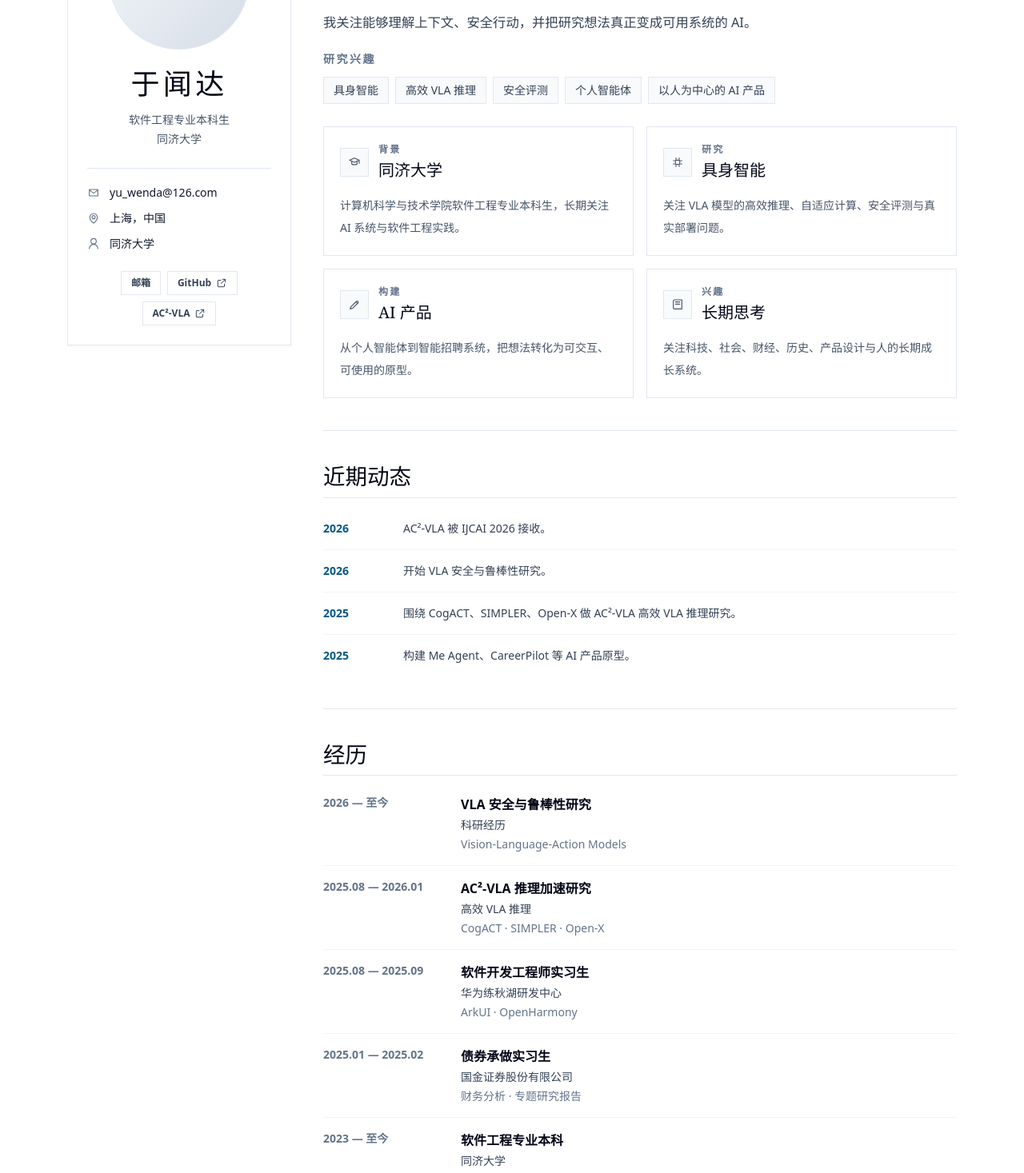
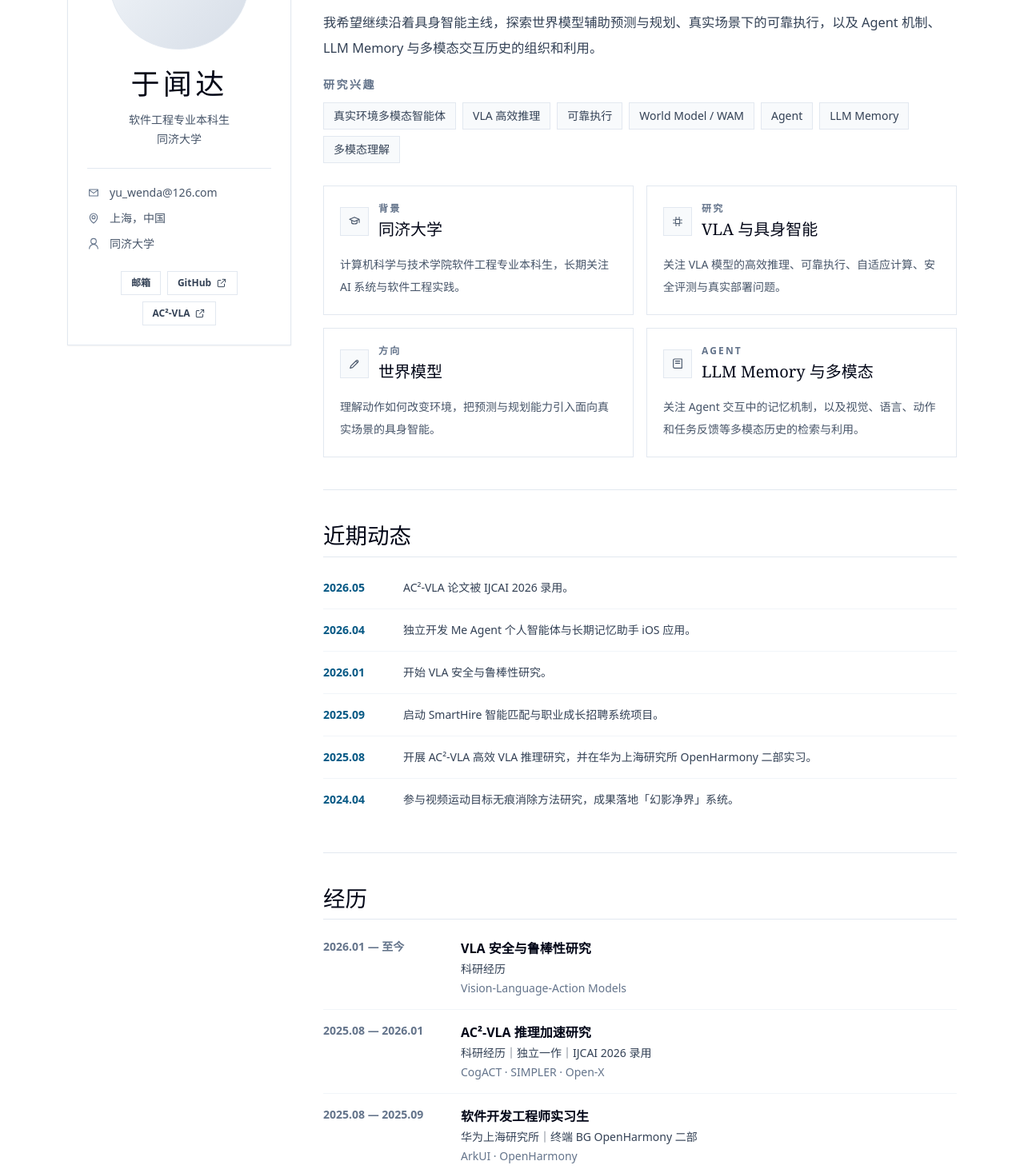
Before and after one commit to SunnyYWD/Aegon-20plus, a React (Vite) app: page / in a window 1280 px wide. Shown: the part 260-1727 px from the top of the page at 80% size. Built offline with nearby package versions, Linux system fonts and the light colour scheme.

Commit message:
Update portfolio timeline and project links

```diff
--- a/wenda_editorial_portfolio_homepage.jsx
+++ b/wenda_editorial_portfolio_homepage.jsx
@@ -37,33 +37,36 @@ const DATA = {
     location: "Shanghai, China",
     email: "yu_wenda@126.com",
     intro: [
-      "I’m Wenda Yu, a software engineering undergraduate at Tongji University. My work connects embodied AI research, efficient VLA inference, safety evaluation, and AI-native product building.",
-      "I am interested in systems that remember context, act safely, and turn research ideas into working products."
+      "I’m Wenda Yu, a software engineering undergraduate at Tongji University. My research interest centers on multimodal agents for real-world environments. I currently focus on VLA models and world models, with prior research in efficient inference and adversarial attack-defense.",
+      "I am exploring how embodied agents can move beyond direct action prediction toward world-model-assisted planning and reliable execution, while also studying agents, LLM memory, and the organization of multimodal interaction histories."
     ],
     links: [["Email", "mailto:yu_wenda@126.com"], ["GitHub", "https://github.com/SunnyYWD"], ["AC²-VLA", "https://arxiv.org/abs/2601.19634"]],
     interestsTitle: "Research Interests",
-    interests: ["Embodied AI", "Efficient VLA inference", "Safety evaluation", "Personal agents", "Human-centered AI products"],
+    interests: ["Real-world multimodal agents", "Efficient VLA inference", "Reliable execution", "World models / WAM", "Agents", "LLM Memory", "Multimodal understanding"],
     focusTitle: "Focus",
     focus: [
       ["grad", "Background", "Tongji University", "Software Engineering undergraduate in the College of Computer Science and Technology."],
-      ["cpu", "Research", "Embodied AI", "Efficient inference, adaptive computation, and safety evaluation for VLA systems."],
-      ["pen", "Builder", "AI Products", "From personal agents to hiring systems, turning ideas into usable prototypes."],
-      ["book", "Interests", "Long-term Thinking", "Technology, society, finance, history, product design, and human-centered systems."]
+      ["cpu", "Research", "VLA & Embodied AI", "Efficient inference, reliable execution, adaptive computation, and safety evaluation for VLA systems."],
+      ["pen", "Direction", "World Models", "Understanding how actions change the environment, with prediction and planning as a path toward real-world embodied intelligence."],
+      ["book", "Agent", "LLM Memory & Multimodal Signals", "Memory mechanisms for agents, plus the retrieval and use of visual, language, action, and feedback histories."]
     ],
     newsTitle: "News",
     news: [
-      ["2026", "AC²-VLA was accepted at IJCAI 2026."],
-      ["2026", "Started a research thread on VLA safety and robustness."],
-      ["2025", "Worked on AC²-VLA efficient VLA inference with CogACT, SIMPLER, and Open-X."],
-      ["2025", "Built AI product prototypes including Me Agent and CareerPilot."]
+      ["2026.05", "AC²-VLA paper was accepted by IJCAI 2026."],
+      ["2026.04", "Independently developed Me Agent, an iOS app for personal agents and long-term memory."],
+      ["2026.01", "Started research on VLA safety and robustness."],
+      ["2025.09", "Started SmartHire, an intelligent recruiting and career-growth system."],
+      ["2025.08", "Started AC²-VLA efficient VLA inference research and interned at Huawei Shanghai Research Institute."],
+      ["2024.04", "Joined the video moving-object removal research project, later implemented as Phantom CleanView."]
     ],
     experienceTitle: "Experience",
     experience: [
-      ["2026 — Now", "VLA Safety & Robustness Research", "Research", "Vision-Language-Action Models"],
-      ["2025.08 — 2026.01", "AC²-VLA Research", "Efficient VLA Inference", "CogACT · SIMPLER · Open-X"],
-      ["2025.08 — 2025.09", "Software Engineering Intern", "Huawei Lianqiu Lake R&D Center", "ArkUI · OpenHarmony"],
-      ["2025.01 — 2025.02", "Bond Underwriting Intern", "Sinolink Securities", "Finance · Research Reports"],
-      ["2023 — Now", "B.E. Software Engineering", "Tongji University", "Shanghai, China"]
+      ["2026.01 — Now", "VLA Safety & Robustness Research", "Research", "Vision-Language-Action Models"],
+      ["2025.08 — 2026.01", "AC²-VLA Research", "Independent First Author · IJCAI 2026 Accepted", "CogACT · SIMPLER · Open-X"],
+      ["2025.08 — 2025.09", "Software Engineering Intern", "Huawei Shanghai Research Institute · OpenHarmony", "ArkUI · OpenHarmony"],
+      ["2025.01 — 2025.02", "Bond Underwriting Intern", "Sinolink Securities · Bond Department III", "Finance · Research Reports"],
+      ["2024.04 — 2025.04", "Video Moving-Object Removal Research", "Core Member · Shanghai College Student Innovation Project", "3D Optical Flow · Point-Cloud Motion Estimation"],
+      ["2023.09 — 2027.06", "B.E. Software Engineering", "Tongji University · College of Computer Science and Technology", "Shanghai, China"]
     ],
     paperTitle: "Selected Publication",
     paper: {
@@ -86,9 +89,9 @@ const DATA = {
       ["Me Agent", "Personal Agent · Memory · iOS", "A personal AI agent concept centered on long-term memory, contextual assistance, voice capture, collections, and mobile-first interaction.", "agent", ["iOS", "Memory", "Tools"], "https://sunnyywd.github.io/Me-Agent-support"],
       ["CareerPilot", "LLM · Matching · HR Platform", "An AI-driven recruiting platform prototype for semantic person-job matching, explainable candidate scoring, and HR-side workflows.", "dashboard", ["Vue", "LLM", "Matching"], "https://github.com/SunnyYWD/CareerPilot.git"],
       ["Phantom CleanView", "Video Editing · 3D Optical Flow", "An intelligent video object removal system guided by 3D optical-flow edges and point-cloud motion estimation, supporting target erasure and voice control.", "video", ["YOLOv8", "E2FGVI", "Streamlit"], "#"],
-      ["JiSpeed", "Delivery Platform · Backend", "A full-stack food delivery and management platform covering ordering, merchant operations, rider dispatching, settlement, anomaly detection, and data visualization.", "delivery", ["Spring Boot", "Redis", "Vue"], "#"],
+      ["JiSpeed", "Delivery Platform · Backend", "A full-stack food delivery and management platform covering ordering, merchant operations, rider dispatching, settlement, anomaly detection, and data visualization.", "delivery", ["Spring Boot", "Redis", "Vue"], "https://github.com/SunnyYWD/JiSpeed"],
       ["LeWan", "Elderly Care · WeChat Mini Program", "A health companion mini program for elderly users, integrating medication reminders, health journals, SOS assistance, speech recognition, and LLM-based intent understanding.", "health", ["WXML", "ASR", "DeepSeek"], "#"],
-      ["Farm Life Simulator", "Game Development · Cocos2d-x", "A Stardew Valley-inspired farming simulation game with crop planting, animal raising, resident interactions, festival activities, skill systems, and farm mechanics.", "game", ["C++", "Cocos2d-x", "Python"], "#"]
+      ["Farm Life Simulator", "Game Development · Cocos2d-x", "A Stardew Valley-inspired farming simulation game with crop planting, animal raising, resident interactions, festival activities, skill systems, and farm mechanics.", "game", ["C++", "Cocos2d-x", "Python"], "https://github.com/SunnyYWD/StarDewValleyGame"]
     ],
     contact: { title: "Contact", desc: "Open to research conversations, collaboration, and thoughtful product ideas.", copyright: "© 2026 Wenda Yu. All rights reserved." }
   },
@@ -101,33 +104,36 @@ const DATA = {
     location: "上海，中国",
     email: "yu_wenda@126.com",
     intro: [
-      "我是于闻达，同济大学计算机科学与技术学院软件工程专业本科生。当前工作围绕具身智能、高效 VLA 推理、安全与鲁棒性评测，以及 AI 原生产品构建展开。",
-      "我关注能够理解上下文、安全行动，并把研究想法真正变成可用系统的 AI。"
+      "我是于闻达，同济大学计算机科学与技术学院软件工程专业本科生。我的研究兴趣集中在面向真实环境的多模态智能体，目前主要关注 VLA 模型和世界模型，在高效推理和对抗攻防方面进行过研究。",
+      "我希望继续沿着具身智能主线，探索世界模型辅助预测与规划、真实场景下的可靠执行，以及 Agent 机制、LLM Memory 与多模态交互历史的组织和利用。"
     ],
     links: [["邮箱", "mailto:yu_wenda@126.com"], ["GitHub", "https://github.com/SunnyYWD"], ["AC²-VLA", "https://arxiv.org/abs/2601.19634"]],
     interestsTitle: "研究兴趣",
-    interests: ["具身智能", "高效 VLA 推理", "安全评测", "个人智能体", "以人为中心的 AI 产品"],
+    interests: ["真实环境多模态智能体", "VLA 高效推理", "可靠执行", "World Model / WAM", "Agent", "LLM Memory", "多模态理解"],
     focusTitle: "方向",
     focus: [
       ["grad", "背景", "同济大学", "计算机科学与技术学院软件工程专业本科生，长期关注 AI 系统与软件工程实践。"],
-      ["cpu", "研究", "具身智能", "关注 VLA 模型的高效推理、自适应计算、安全评测与真实部署问题。"],
-      ["pen", "构建", "AI 产品", "从个人智能体到智能招聘系统，把想法转化为可交互、可使用的原型。"],
-      ["book", "兴趣", "长期思考", "关注科技、社会、财经、历史、产品设计与人的长期成长系统。"]
+      ["cpu", "研究", "VLA 与具身智能", "关注 VLA 模型的高效推理、可靠执行、自适应计算、安全评测与真实部署问题。"],
+      ["pen", "方向", "世界模型", "理解动作如何改变环境，把预测与规划能力引入面向真实场景的具身智能。"],
+      ["book", "Agent", "LLM Memory 与多模态", "关注 Agent 交互中的记忆机制，以及视觉、语言、动作和任务反馈等多模态历史的检索与利用。"]
     ],
     newsTitle: "近期动态",
     news: [
-      ["2026", "AC²-VLA 被 IJCAI 2026 接收。"],
-      ["2026", "开始 VLA 安全与鲁棒性研究。"],
-      ["2025", "围绕 CogACT、SIMPLER、Open-X 做 AC²-VLA 高效 VLA 推理研究。"],
-      ["2025", "构建 Me Agent、CareerPilot 等 AI 产品原型。"]
+      ["2026.05", "AC²-VLA 论文被 IJCAI 2026 录用。"],
+      ["2026.04", "独立开发 Me Agent 个人智能体与长期记忆助手 iOS 应用。"],
+      ["2026.01", "开始 VLA 安全与鲁棒性研究。"],
+      ["2025.09", "启动 SmartHire 智能匹配与职业成长招聘系统项目。"],
+      ["2025.08", "开展 AC²-VLA 高效 VLA 推理研究，并在华为上海研究所 OpenHarmony 二部实习。"],
+      ["2024.04", "参与视频运动目标无痕消除方法研究，成果落地「幻影净界」系统。"]
     ],
     experienceTitle: "经历",
     experience: [
-      ["2026 — 至今", "VLA 安全与鲁棒性研究", "科研经历", "Vision-Language-Action Models"],
-      ["2025.08 — 2026.01", "AC²-VLA 推理加速研究", "高效 VLA 推理", "CogACT · SIMPLER · Open-X"],
-      ["2025.08 — 2025.09", "软件开发工程师实习生", "华为练秋湖研发中心", "ArkUI · OpenHarmony"],
-      ["2025.01 — 2025.02", "债券承做实习生", "国金证券股份有限公司", "财务分析 · 专题研究报告"],
-      ["2023 — 至今", "软件工程专业本科", "同济大学", "上海，中国"]
+      ["2026.01 — 至今", "VLA 安全与鲁棒性研究", "科研经历", "Vision-Language-Action Models"],
+      ["2025.08 — 2026.01", "AC²-VLA 推理加速研究", "科研经历｜独立一作｜IJCAI 2026 录用", "CogACT · SIMPLER · Open-X"],
+      ["2025.08 — 2025.09", "软件开发工程师实习生", "华为上海研究所｜终端 BG OpenHarmony 二部", "ArkUI · OpenHarmony"],
+      ["2025.01 — 2025.02", "债券承做实习生", "国金证券股份有限公司｜债券三部", "财务分析 · 专题研究报告"],
+      ["2024.04 — 2025.04", "视频运动目标无痕消除方法研究", "科研经历｜核心成员｜上海市大学生创新创业训练计划项目", "3D 光流 · 点云运动估计 · 幻影净界"],
+      ["2023.09 — 2027.06", "软件工程专业本科", "同济大学｜计算机科学与技术学院", "上海，中国"]
     ],
     paperTitle: "代表论文",
     paper: {
@@ -150,9 +156,9 @@ const DATA = {
       ["Me Agent", "个人智能体 · 记忆 · iOS", "一个以长期记忆、上下文理解、语音捕捉、合集展示和移动端交互为核心的个人智能体产品设想。", "agent", ["iOS", "记忆", "工具调用"], "https://sunnyywd.github.io/Me-Agent-support"],
       ["CareerPilot", "LLM · 人岗匹配 · 招聘平台", "AI 驱动的招聘系统原型，支持语义级人岗匹配、可解释候选人评分和 HR 侧业务流程管理。", "dashboard", ["Vue", "LLM", "匹配"], "https://github.com/SunnyYWD/CareerPilot.git"],
       ["幻影净界", "视频编辑 · 3D 光流 · 目标无痕消除", "基于 3D 光流边缘引导与点云运动估计的视频目标无痕消除系统，支持指定目标擦除、视频元素编辑与语音控制交互。", "video", ["YOLOv8", "E2FGVI", "Streamlit"], "#"],
-      ["JiSpeed", "外卖配送 · 后端系统 · 数据平台", "一站式外卖配送与管理平台，覆盖用户点餐、商家运营、骑手派单、后台结算、异常检测与全链路数据可视化。", "delivery", ["Spring Boot", "Redis", "Vue"], "#"],
+      ["JiSpeed", "外卖配送 · 后端系统 · 数据平台", "一站式外卖配送与管理平台，覆盖用户点餐、商家运营、骑手派单、后台结算、异常检测与全链路数据可视化。", "delivery", ["Spring Boot", "Redis", "Vue"], "https://github.com/SunnyYWD/JiSpeed"],
       ["乐晚", "老年健康 · 微信小程序 · 语音 AI", "面向 60+ 老年用户的健康管理与陪伴小程序，集成用药提醒、健康日记、SOS 求助、一键联系、语音识别与大模型意图理解。", "health", ["WXML", "ASR", "DeepSeek"], "#"],
-      ["农场生活模拟游戏", "游戏开发 · C++ · Cocos2d-x", "星露谷风格的农场生活模拟游戏，包含作物种植、动物养殖、居民互动、节日活动、技能系统与农场核心玩法。", "game", ["C++", "Cocos2d-x", "Python"], "#"]
+      ["农场生活模拟游戏", "游戏开发 · C++ · Cocos2d-x", "星露谷风格的农场生活模拟游戏，包含作物种植、动物养殖、居民互动、节日活动、技能系统与农场核心玩法。", "game", ["C++", "Cocos2d-x", "Python"], "https://github.com/SunnyYWD/StarDewValleyGame"]
     ],
     contact: { title: "联系", desc: "欢迎交流研究、产品想法、长期项目和有意思的合作。", copyright: "© 2026 于闻达。保留所有权利。" }
   }
@@ -187,7 +193,7 @@ function ProfileCard({ t, isZh }) {
           <p className="mt-3 text-sm leading-6 text-slate-600">{t.role}</p>
           <p className="text-sm leading-6 text-slate-600">{t.org}</p>
         </div>
-        <div className="mt-6 space-y-3 border-t border-slate-200 pt-5 text-sm text-slate-650">
+        <div className="mt-6 space-y-3 border-t border-slate-200 pt-5 text-sm text-slate-600">
           <a className="flex items-center gap-3 transition hover:text-sky-700" href={`mailto:${t.email}`}>
             <Icon name="mail" className="h-4 w-4 text-slate-500" /> {t.email}
           </a>
@@ -312,7 +318,7 @@ function ProjectList({ projects, details }) {
           <article key={title} className="flex h-full min-h-[280px] flex-col border border-slate-200 bg-white p-5 transition hover:border-sky-300 hover:shadow-sm">
             <p className="text-xs font-bold uppercase tracking-[0.14em] text-sky-800">{category}</p>
             <h3 className="mt-3 font-en-title text-2xl text-slate-950">{title}</h3>
-            <p className="mt-3 flex-1 text-sm leading-7 text-slate-650">{body}</p>
+            <p className="mt-3 flex-1 text-sm leading-7 text-slate-600">{body}</p>
             <div className="mt-5 flex flex-wrap gap-2">
               {tags.map((tag) => (
                 <span key={tag} className="border border-slate-200 bg-slate-50 px-2.5 py-1 text-[11px] font-semibold text-slate-600">{tag}</span>
```
